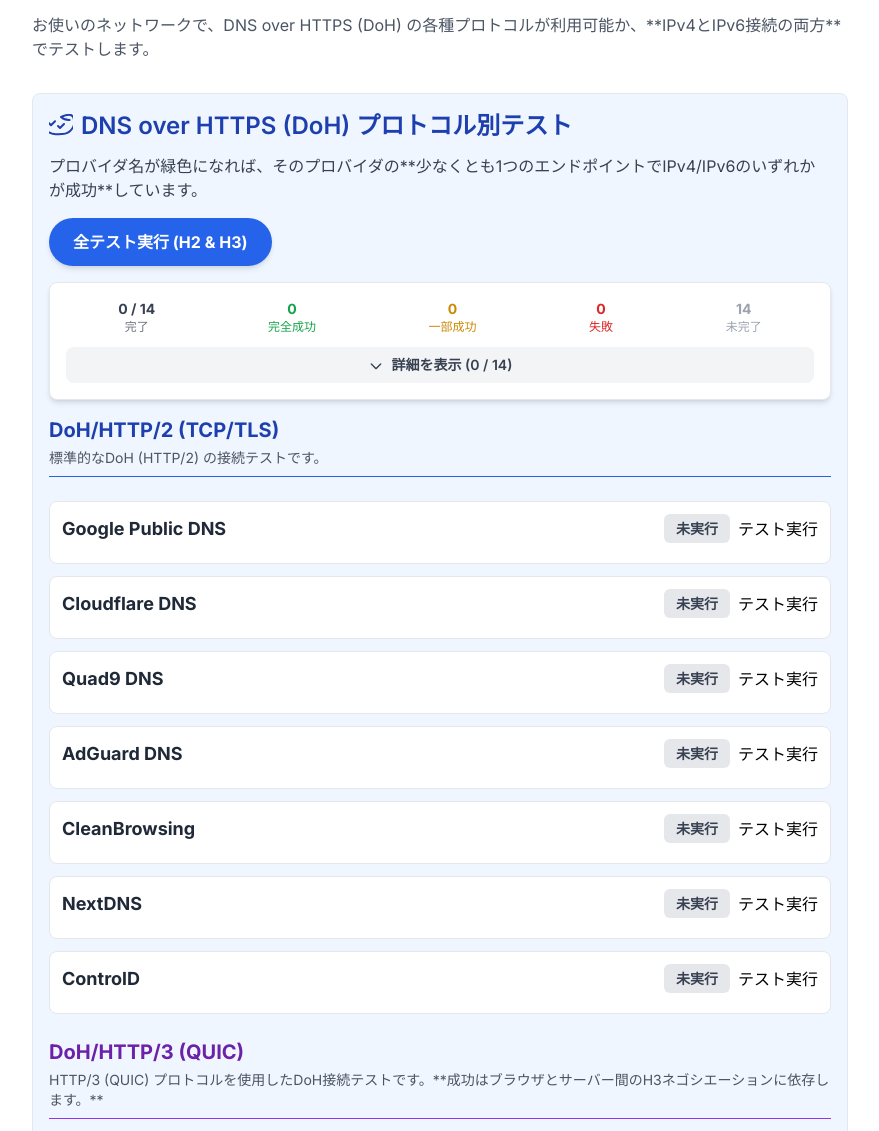
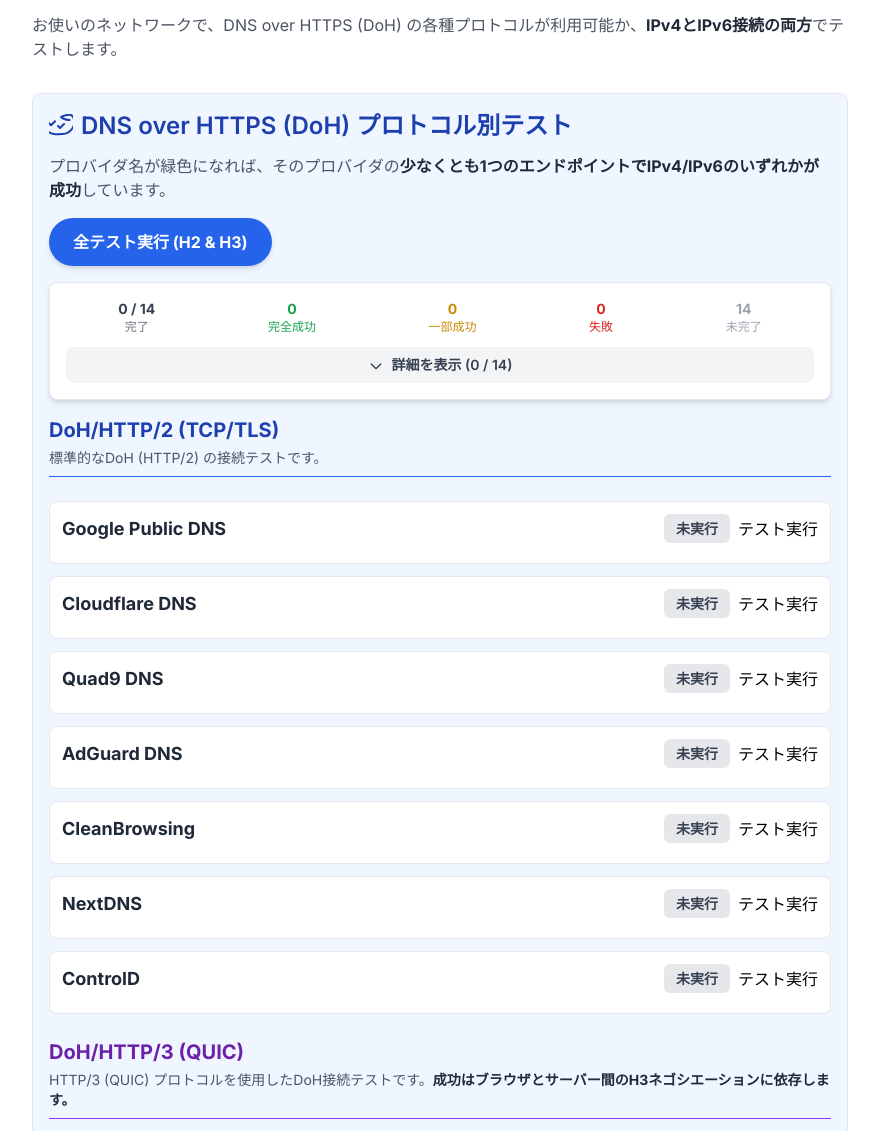
Before and after one commit to Aoi751/DNS-Connecting-Test-Tool-Web-version-, a plain HTML site: page index.html in a window 1280 px wide. Shown: the part 169-1300 px from the top of the page, without its empty margins (200-1079 px from the left). Drawn offline with nearby package versions, Linux system fonts and the light colour scheme.

Commit message:
Refactor HTML for dynamic content with strong tags
Updated HTML content to allow for dynamic insertion of strong tags via JavaScript.

```diff
--- a/index.html
+++ b/index.html
@@ -64,24 +64,23 @@
         </div>
 
         <h1 id="mainTitle" class="text-3xl sm:text-4xl font-bold text-gray-800 mb-4 border-b-2 pb-2">
-            DNS制限テストツール (IPv4/IPv6/H3対応)
+            <!-- Content set by JS -->
         </h1>
         <p id="descriptionText" class="text-gray-600 mb-8">
-            お使いのネットワークで、DNS over HTTPS (DoH) の各種プロトコルが利用可能か、**IPv4とIPv6接続の両方**でテストします。
+            <!-- Content set by JS, with HTML for bold emphasis -->
         </p>
 
         <!-- DoH Test Section -->
         <section class="mb-8 border border-gray-200 rounded-lg p-4 bg-blue-50">
             <h2 id="dohTitle" class="text-2xl font-semibold text-blue-800 mb-3 flex items-center">
-                <svg class="w-6 h-6 mr-2" fill="none" stroke="currentColor" viewBox="0 0 24 24" xmlns="http://www.w3.org/2000/svg"><path stroke-linecap="round" stroke-linejoin="round" stroke-width="2" d="M9 12l2 2 4-4m5.618-4.016A11.955 11.955 0 0112 2.944c6.83-2.924 10.75-2.924 12 0a11.955 11.955 0 01-11.618 17.06c-1.573.189-3.155.289-4.755.289-4.721 0-8.665-1.921-12-5.187m2.382-7.854l4.004 4.004m0 0l4.004-4.004"></path></svg>
-                DNS over HTTPS (DoH) プロトコル別テスト
+                <!-- Content set by JS -->
             </h2>
-            <p id="dohDescription" class="text-gray-700 mb-4">
-                プロバイダ名が緑色になれば、そのプロバイダの**少なくとも1つのエンドポイントでIPv4/IPv6のいずれかが成功**しています。
+            <p id="dohDescription" class="text-gray-600 mb-4">
+                <!-- Content set by JS, with HTML for bold emphasis -->
             </p>
 
             <button id="runAllDohTest" class="w-full sm:w-auto px-6 py-3 bg-blue-600 text-white font-bold rounded-full hover:bg-blue-700 transition duration-150 shadow-md hover:shadow-lg focus:outline-none focus:ring-4 focus:ring-blue-300 active:bg-blue-800 mb-4">
-                全テスト実行 (H2 & H3)
+                <!-- Content set by JS -->
             </button>
 
             <!-- Summary and Toggle Section -->
@@ -104,29 +103,26 @@
         <!-- Other DNS Methods Explanation -->
         <section class="mb-8 p-4 border border-gray-200 rounded-lg bg-yellow-50">
             <h2 id="otherDnsTitle" class="text-2xl font-semibold text-yellow-800 mb-3 flex items-center">
-                <svg class="w-6 h-6 mr-2" fill="none" stroke="currentColor" viewBox="0 0 24 24" xmlns="http://www.w3.org/2000/svg"><path stroke-linecap="round" stroke-linejoin="round" stroke-width="2" d="M13 16h-1v-4h-1m1-4h.01M21 12a9 9 0 11-18 0 9 9 0 0118 0z"></path></svg>
-                その他のDNS制限について
+                <!-- Content set by JS -->
             </h2>
 
             <div class="space-y-4 text-gray-700">
                 <p id="dns53Text">
-                    <strong class="font-bold">通常のDNS (ポート53):</strong>
-                    ブラウザから直接テストすることはできませんが、外部DNSを設定した機器で名前解決を試すことで確認できます。
+                    <!-- Content set by JS, with <strong> tags -->
                 </p>
                 <p id="dotText">
-                    <strong class="font-bold">DNS over TLS (DoT - ポート853):</strong>
-                    ブラウザのセキュリティ制限により、Webページから直接接続可否をテストすることは技術的に不可能です。
+                    <!-- Content set by JS, with <strong> tags -->
                 </p>
                 <p class="p-3 bg-white border border-yellow-200 rounded-md">
-                    <strong id="hintTitle" class="text-yellow-700">【ヒント】</strong>
-                    <span id="hintContent">ポート53/853の制限を確認したい場合は、PCやスマートフォンでVPNサービスやカスタムDNS設定を有効にし、ウェブサイトが正常に表示されるか（名前解決ができるか）を確認するのが最も確実な方法です。</span>
+                    <strong id="hintTitle" class="text-yellow-700"></strong>
+                    <span id="hintContent"></span>
                 </p>
             </div>
         </section>
 
         <footer class="text-center mt-8 pt-4 border-t border-gray-200">
             <p id="footerText" class="text-sm text-gray-500">
-                これはクライアント側のJavaScriptテストであり、ネットワークの完全な状態を示すものではありません。
+                <!-- Content set by JS -->
             </p>
         </footer>
     </div>
@@ -137,11 +133,14 @@
             ja: {
                 appTitle: "DNS制限テストツール (IPv4/IPv6/H3対応)",
                 mainTitle: "DNS制限テストツール (IPv4/IPv6/H3対応)",
-                descriptionText: "お使いのネットワークで、DNS over HTTPS (DoH) の各種プロトコルが利用可能か、**IPv4とIPv6接続の両方**でテストします。",
+                // HTMLタグを含むため、そのままの文字列として定義
+                descriptionText: "お使いのネットワークで、DNS over HTTPS (DoH) の各種プロトコルが利用可能か、<strong class=\"font-bold text-gray-800\">IPv4とIPv6接続の両方</strong>でテストします。",
                 dohTitle: "DNS over HTTPS (DoH) プロトコル別テスト",
-                dohDescription: "プロバイダ名が緑色になれば、そのプロバイダの**少なくとも1つのエンドポイントでIPv4/IPv6のいずれかが成功**しています。",
+                // HTMLタグを含むため、そのままの文字列として定義
+                dohDescription: "プロバイダ名が緑色になれば、そのプロバイダの<strong class=\"font-bold text-gray-800\">少なくとも1つのエンドポイントでIPv4/IPv6のいずれかが成功</strong>しています。",
                 runAllButton: "全テスト実行 (H2 & H3)",
                 otherDnsTitle: "その他のDNS制限について",
+                // 既にstrongタグを使用している部分は維持
                 dns53Title: "通常のDNS (ポート53):",
                 dns53Content: "ブラウザから直接テストすることはできませんが、外部DNSを設定した機器で名前解決を試すことで確認できます。",
                 dotTitle: "DNS over TLS (DoT - ポート853):",
@@ -174,9 +173,11 @@
             en: {
                 appTitle: "DNS Restriction Test Tool (IPv4/IPv6/H3)",
                 mainTitle: "DNS Restriction Test Tool (IPv4/IPv6/H3)",
-                descriptionText: "Test whether various DNS over HTTPS (DoH) protocols are available on your network for **both IPv4 and IPv6 connectivity**.",
+                // HTMLタグを含むため、そのままの文字列として定義
+                descriptionText: "Test whether various DNS over HTTPS (DoH) protocols are available on your network for <strong class=\"font-bold text-gray-800\">both IPv4 and IPv6 connectivity</strong>.",
                 dohTitle: "DNS over HTTPS (DoH) Protocol Tests",
-                dohDescription: "If the provider name is green, **at least one endpoint was successful in either IPv4 or IPv6**.",
+                // HTMLタグを含むため、そのままの文字列として定義
+                dohDescription: "If the provider name is green, <strong class=\"font-bold text-gray-800\">at least one endpoint was successful in either IPv4 or IPv6</strong>.",
                 runAllButton: "Run All Tests (H2 & H3)",
                 otherDnsTitle: "About Other DNS Restrictions",
                 dns53Title: "Traditional DNS (Port 53):",
@@ -240,8 +241,9 @@
             {
                 protocolId: 'h3',
                 protocolName: 'DoH/HTTP/3 (QUIC)',
-                descriptionJa: 'HTTP/3 (QUIC) プロトコルを使用したDoH接続テストです。**成功はブラウザとサーバー間のH3ネゴシエーションに依存します。**',
-                descriptionEn: 'DoH connection test using HTTP/3 (QUIC) protocol. **Success depends on H3 negotiation between the browser and server.**',
+                // 文字列リテラル内でHTMLタグを使用し、`undefined`を防ぐ
+                descriptionJa: 'HTTP/3 (QUIC) プロトコルを使用したDoH接続テストです。<strong class="font-bold text-gray-800">成功はブラウザとサーバー間のH3ネゴシエーションに依存します。</strong>',
+                descriptionEn: 'DoH connection test using HTTP/3 (QUIC) protocol. <strong class="font-bold text-gray-800">Success depends on H3 negotiation between the browser and server.</strong>',
                 color: 'purple-600'
             }
         ];
@@ -264,6 +266,8 @@
             const resultsContainer = document.getElementById('testResultsContainer');
             const langButtons = document.querySelectorAll('.lang-btn');
             const toggleDetailsButton = document.getElementById('toggleDetailsButton');
+            const dns53TextEl = document.getElementById('dns53Text');
+            const dotTextEl = document.getElementById('dotText');
 
             // グループ化された全てのテスト設定を生成
             function generateTestGroups() {
@@ -304,16 +308,21 @@
                 const text = LANGUAGES[lang];
                 document.getElementById('appTitle').textContent = text.appTitle;
                 document.getElementById('mainTitle').textContent = text.mainTitle;
-                document.getElementById('descriptionText').textContent = text.descriptionText;
+
+                // HTMLコンテンツを含むためinnerHTMLを使用
+                document.getElementById('descriptionText').innerHTML = text.descriptionText;
 
                 document.getElementById('dohTitle').innerHTML = `<svg class="w-6 h-6 mr-2" fill="none" stroke="currentColor" viewBox="0 0 24 24" xmlns="http://www.w3.org/2000/svg"><path stroke-linecap="round" stroke-linejoin="round" stroke-width="2" d="M9 12l2 2 4-4m5.618-4.016A11.955 11.955 0 0112 2.944c6.83-2.924 10.75-2.924 12 0a11.955 11.955 0 01-11.618 17.06c-1.573.189-3.155.289-4.755.289-4.721 0-8.665-1.921-12-5.187m2.382-7.854l4.004 4.004m0 0l4.004-4.004"></path></svg>${text.dohTitle}`;
-                document.getElementById('dohDescription').textContent = text.dohDescription;
+
+                // HTMLコンテンツを含むためinnerHTMLを使用
+                document.getElementById('dohDescription').innerHTML = text.dohDescription;
                 runAllDohTestButton.textContent = text.runAllButton;
 
                 document.getElementById('otherDnsTitle').innerHTML = `<svg class="w-6 h-6 mr-2" fill="none" stroke="currentColor" viewBox="0 0 24 24" xmlns="http://www.w3.org/2000/svg"><path stroke-linecap="round" stroke-linejoin="round" stroke-width="2" d="M13 16h-1v-4h-1m1-4h.01M21 12a9 9 0 11-18 0 9 9 0 0118 0z"></path></svg>${text.otherDnsTitle}`;
 
-                document.getElementById('dns53Text').innerHTML = `<strong class="font-bold">${text.dns53Title}</strong> ${text.dns53Content}`;
-                document.getElementById('dotText').innerHTML = `<strong class="font-bold">${text.dotTitle}</strong> ${text.dotContent}`;
+                // strongタグを含むためinnerHTMLを使用
+                dns53TextEl.innerHTML = `<strong class="font-bold">${text.dns53Title}</strong> ${text.dns53Content}`;
+                dotTextEl.innerHTML = `<strong class="font-bold">${text.dotTitle}</strong> ${text.dotContent}`;
                 document.getElementById('hintTitle').textContent = text.hintTitle;
                 document.getElementById('hintContent').textContent = text.hintContent;
                 document.getElementById('footerText').textContent = text.footerText;
@@ -339,15 +348,17 @@
                 resultsContainer.innerHTML = ''; // 初期化
 
                 PROTOCOL_CONFIGS.forEach(pConfig => {
+                    // グループ内のプロトコル説明を取得 (修正箇所)
+                    const protocolDescription = currentLang === 'ja' ? pConfig.descriptionJa : pConfig.descriptionEn;
+
                     const protocolGroups = DOH_TEST_GROUPS.filter(g => g.protocolId === pConfig.protocolId);
 
                     // プロトコルセクションヘッダー
-                    // NOTE: プロトコルカラーの動的なtailwindクラス生成を避けるため、静的なクラス名を使用
                     const headerClass = pConfig.protocolId === 'h3' ? 'text-purple-600 border-purple-600' : 'text-blue-600 border-blue-600';
                     const headerHtml = `
                         <div class="border-b ${headerClass} pb-2 mb-4">
                             <h3 class="text-xl font-bold ${pConfig.protocolId === 'h3' ? 'text-purple-800' : 'text-blue-800'}">${pConfig.protocolName}</h3>
-                            <p class="text-sm text-gray-600 mt-1">${currentLang === 'ja' ? pConfig.descriptionJa : pConfig.descriptionEn}</p>
+                            <p class="text-sm text-gray-600 mt-1">${protocolDescription}</p>
                         </div>
                     `;
                     resultsContainer.insertAdjacentHTML('beforeend', headerHtml);
@@ -562,7 +573,9 @@
                 let allTestsSuccess = true;
                 let anySuccess = false;
                 let totalTests = 0;
-                let successCount = 0;
+
+                // Groupのテストが完了したことをマーク
+                let completedTests = 0;
 
                 results.forEach(res => {
                     const epStatus = dohTestStatuses[groupId].endpointStatuses[res.id];
@@ -571,7 +584,7 @@
                     totalTests++;
 
                     if (res.status.result === 'success') {
-                        successCount++;
+                        completedTests++;
                         anySuccess = true;
                     } else {
                         allTestsSuccess = false;
```
